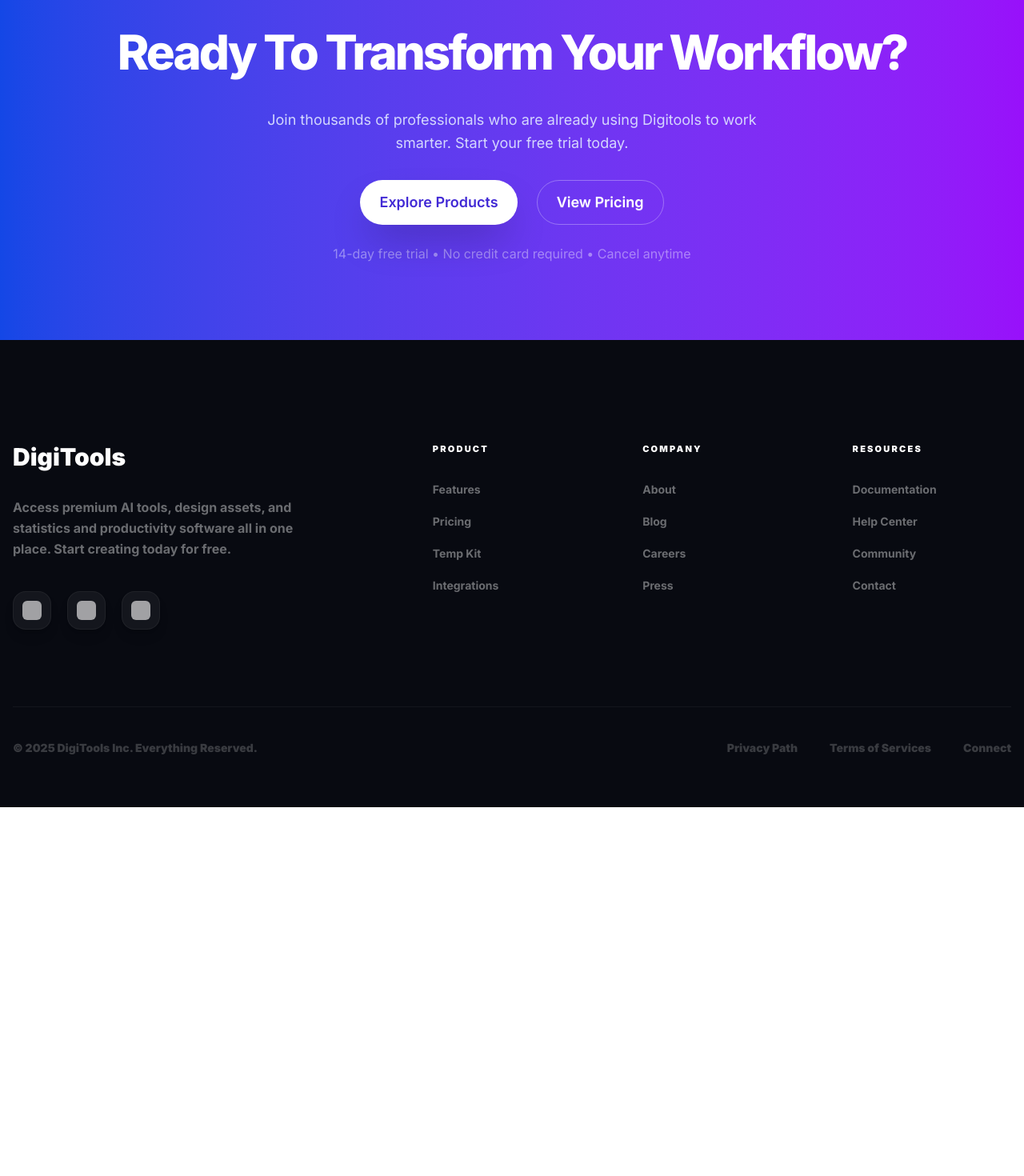
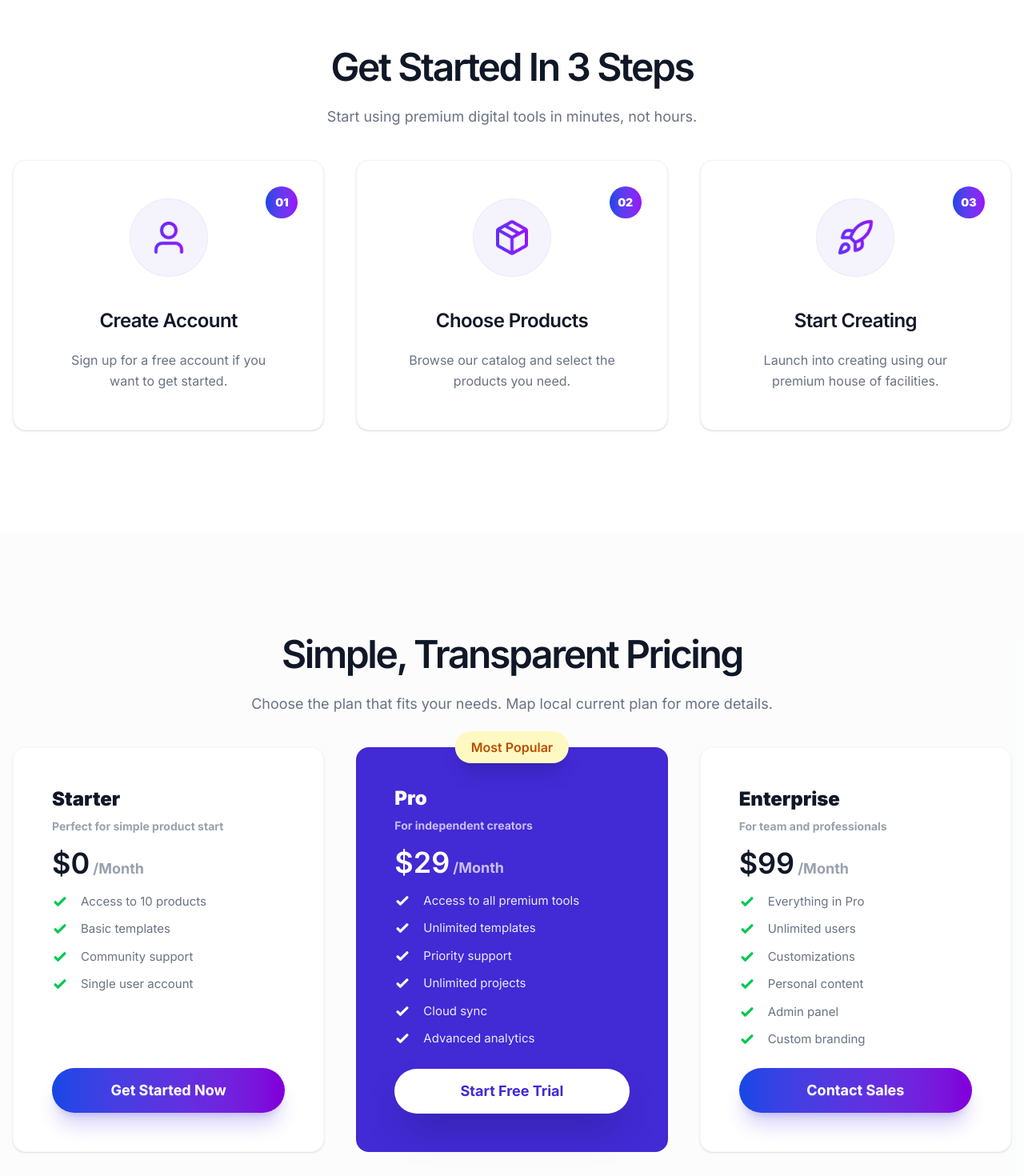
Before and after one commit to rayhan-fardous/digitools-platform, a React (Vite) app: page / in a window 1280 px wide. Shown: the part 1240-2710 px from the top of the page at 80% size. Before the commit the page ends 2249 px from the top, so only its background shows below. Built offline with nearby package versions, Linux system fonts and the light colour scheme.

Commit message:
pricing added

```diff
--- a/src/App.jsx
+++ b/src/App.jsx
@@ -128,13 +128,250 @@ const Stats = () => (
   </section>
 );
 
+const Steps = () => (
+  <section
+    className="py-32 bg-white"
+    style={{ fontFamily: "Inter, sans-serif" }}
+  >
+    <div className="max-w-7xl mx-auto px-4">
+      <div className="text-center mb-10">
+        <h2 className="text-5xl font-semibold text-gray-900 mb-6 tracking-tighter">
+          Get Started In 3 Steps
+        </h2>
+        <p className="text-gray-500 max-w-xl mx-auto text-lg">
+          Start using premium digital tools in minutes, not hours.
+        </p>
+      </div>
+      <div className="grid grid-cols-1 md:grid-cols-3 gap-10">
+        {[
+          {
+            title: "Create Account",
+            desc: "Sign up for a free account if you want to get started.",
+            icon: "user.png",
+            num: "01",
+          },
+          {
+            title: "Choose Products",
+            desc: "Browse our catalog and select the products you need.",
+            icon: "package.png",
+            num: "02",
+          },
+          {
+            title: "Start Creating",
+            desc: "Launch into creating using our premium house of facilities.",
+            icon: "rocket.png",
+            num: "03",
+          },
+        ].map((s, i) => (
+          <div
+            key={i}
+            className="bg-white p-12 rounded-2xl border border-gray-100 hover:shadow-xl transition-all duration-300 relative group overflow-hidden shadow-sm"
+          >
+            <div className="absolute top-8 right-8">
+              <span className="w-10 h-10 rounded-full bg-linear-to-r from-blue-700 to-purple-600 text-white flex items-center justify-center font-black text-sm">
+                {s.num}
+              </span>
+            </div>
+            <div className="w-24 h-24 rounded-full bg-primary/5 flex items-center justify-center mb-10 mx-auto ring-1 ring-primary/10 group-hover:scale-110 transition-transform duration-500 hover:bg-white hover:shadow-inner">
+              <img
+                src={`/${s.icon}`}
+                alt={s.title}
+                className="w-12 h-12 object-contain"
+              />
+            </div>
+            <div className="text-center">
+              <h3 className="text-2xl font-semibold text-gray-900 mb-5 tracking-tight">
+                {s.title}
+              </h3>
+              <p className="text-gray-500 leading-relaxed text-md px-4">
+                {s.desc}
+              </p>
+            </div>
+          </div>
+        ))}
+      </div>
+    </div>
+  </section>
+);
+
+const Pricing = () => (
+  <section
+    className="py-32 bg-gray-50/50"
+    style={{ fontFamily: "Inter, sans-serif" }}
+  >
+    <div className="max-w-7xl mx-auto px-4">
+      <div className="text-center mb-10">
+        <h2 className="text-5xl font-semibold text-gray-900 mb-6 tracking-tighter">
+          Simple, Transparent Pricing
+        </h2>
+        <p className="text-gray-500 max-w-2xl mx-auto text-lg">
+          Choose the plan that fits your needs. Map local current plan for more
+          details.
+        </p>
+      </div>
+      <div className="grid grid-cols-1 lg:grid-cols-3 gap-10 items-stretch">
+        <div className="bg-white p-12 rounded-2xl border border-gray-100/50 hover:shadow-xl transition-all duration-300 relative group overflow-hidden shadow-sm grow flex flex-col">
+          <div className="mb-4">
+            <h3 className="text-2xl font-black text-gray-900 mb-2">Starter</h3>
+            <p className="text-gray-400 font-bold text-sm">
+              Perfect for simple product start
+            </p>
+          </div>
+          <div className="mb-4">
+            <span className="text-4xl font-semibold text-gray-900">$0</span>
+            <span className="text-gray-400 font-bold ml-1 text-lg">/Month</span>
+          </div>
+          <div className="space-y-3 mb-6 grow">
+            {[
+              "Access to 10 products",
+              "Basic templates",
+              "Community support",
+              "Single user account",
+            ].map((f, i) => (
+              <div
+                key={i}
+                className="flex items-center gap-4 text-[15px] text-gray-500"
+              >
+                <svg
+                  className="w-5 h-5 text-green-500 shrink-0"
+                  fill="none"
+                  viewBox="0 0 24 24"
+                  stroke="currentColor"
+                >
+                  <path
+                    strokeLinecap="round"
+                    strokeLinejoin="round"
+                    strokeWidth={4}
+                    d="M5 13l4 4L19 7"
+                  />
+                </svg>
+                {f}
+              </div>
+            ))}
+          </div>
+          <button
+            className="btn bg-linear-to-r from-blue-700 to-purple-700
+hover:from-purple-600 hover:to-pink-500 btn-block rounded-full h-14 text-white shadow-xl shadow-primary/20 border-none font-bold text-lg hover:shadow-2xl transition-all"
+          >
+            Get Started Now
+          </button>
+        </div>
+
+        <div className="bg-primary p-1 rounded-2xl relative grow flex flex-col z-10 shadow-3xl shadow-primary/40 hover:shadow-xl transition-all duration-300 group">
+          <div className="absolute top-0 left-1/2 -translate-x-1/2 -translate-y-1/2 bg-yellow-100 text-[#BB4D00] px-5 py-2 rounded-full text-md font-semibold shadow-xl">
+            Most Popular
+          </div>
+          <div className="bg-primary p-11 rounded-[3rem] h-full flex flex-col text-white">
+            <div className="mb-4">
+              <h3 className="text-2xl font-black mb-2">Pro</h3>
+              <p className="text-white/70 font-bold text-sm">
+                For independent creators
+              </p>
+            </div>
+            <div className="mb-4">
+              <span className="text-4xl font-semibold">$29</span>
+              <span className="text-white/70 font-bold ml-1 text-lg">
+                /Month
+              </span>
+            </div>
+            <div className="space-y-3 mb-6 grow">
+              {[
+                "Access to all premium tools",
+                "Unlimited templates",
+                "Priority support",
+                "Unlimited projects",
+                "Cloud sync",
+                "Advanced analytics",
+              ].map((f, i) => (
+                <div
+                  key={i}
+                  className="flex items-center gap-4 text-[15px] text-white/90"
+                >
+                  <svg
+                    className="w-5 h-5 text-white shrink-0"
+                    fill="none"
+                    viewBox="0 0 24 24"
+                    stroke="currentColor"
+                  >
+                    <path
+                      strokeLinecap="round"
+                      strokeLinejoin="round"
+                      strokeWidth={4}
+                      d="M5 13l4 4L19 7"
+                    />
+                  </svg>
+                  {f}
+                </div>
+              ))}
+            </div>
+            <button className="btn bg-white text-primary border-none hover:bg-gray-50 rounded-full h-14 btn-block shadow-2xl font-bold text-lg px-8">
+              Start Free Trial
+            </button>
+          </div>
+        </div>
+
+        <div className="bg-white p-12 rounded-2xl border border-gray-100/50 hover:shadow-xl transition-all duration-300 relative group overflow-hidden shadow-sm grow flex flex-col">
+          <div className="mb-4">
+            <h3 className="text-2xl font-black text-gray-900 mb-2">
+              Enterprise
+            </h3>
+            <p className="text-gray-400 font-bold text-sm">
+              For team and professionals
+            </p>
+          </div>
+          <div className="mb-4">
+            <span className="text-4xl font-semibold text-gray-900">$99</span>
+            <span className="text-gray-400 font-bold ml-1 text-lg">/Month</span>
+          </div>
+          <div className="space-y-3 mb-6 grow">
+            {[
+              "Everything in Pro",
+              "Unlimited users",
+              "Customizations",
+              "Personal content",
+              "Admin panel",
+              "Custom branding",
+            ].map((f, i) => (
+              <div
+                key={i}
+                className="flex items-center gap-4 text-[15px] text-gray-500"
+              >
+                <svg
+                  className="w-5 h-5 text-green-500 shrink-0"
+                  fill="none"
+                  viewBox="0 0 24 24"
+                  stroke="currentColor"
+                >
+                  <path
+                    strokeLinecap="round"
+                    strokeLinejoin="round"
+                    strokeWidth={4}
+                    d="M5 13l4 4L19 7"
+                  />
+                </svg>
+                {f}
+              </div>
+            ))}
+          </div>
+          <button
+            className="btn bg-linear-to-r from-blue-700 to-purple-700
+hover:from-purple-600 hover:to-pink-500 btn-block rounded-full h-14 text-white shadow-xl shadow-primary/20 border-none font-bold text-lg hover:shadow-2xl transition-all"
+          >
+            Contact Sales
+          </button>
+        </div>
+      </div>
+    </div>
+  </section>
+);
+
 const CTA = () => (
   <section
     className="bg-linear-to-r from-blue-700 to-purple-600"
     style={{ fontFamily: "Inter, sans-serif" }}
   >
     <div className="px-8 py-20 md:p-24 text-center text-white relative overflow-hidden group shadow-3xl shadow-primary/50">
-      <h2 className="text-2xl md:text-6xl font-extrabold mb-8 relative z-10 tracking-tighter leading-tight">
+      <h2 className="text-4xl font-extrabold mb-8 relative z-10 tracking-tighter leading-tight">
         Ready To Transform Your Workflow?
       </h2>
       <p className="text-primary-content text-lg mb-8 max-w-2xl mx-auto relative z-10 opacity-90 leading-relaxed">
@@ -165,7 +402,7 @@ const Footer = () => (
       <div className="grid grid-cols-1 md:grid-cols-2 lg:grid-cols-5 gap-16 mb-24">
         <div className="lg:col-span-2">
           <a className="text-3xl font-black text-white mb-8 block">DigiTools</a>
-          <p className="text-white/40 leading-relaxed font-bold text-base max-w-sm mb-10">
+          <p className="text-white/40 leading-relaxed text-base max-w-sm mb-10">
             Access premium AI tools, design assets, and statistics and
             productivity software all in one place. Start creating today for
             free.
@@ -185,7 +422,7 @@ const Footer = () => (
           <h4 className="font-black mb-8 text-[11px] uppercase tracking-[0.2em] text-white">
             Product
           </h4>
-          <ul className="space-y-5 text-white/40 font-bold text-sm">
+          <ul className="space-y-5 text-white/40 text-sm">
             <li>
               <a className="hover:text-primary transition-colors cursor-pointer">
                 Features
@@ -212,7 +449,7 @@ const Footer = () => (
           <h4 className="font-black mb-8 text-[11px] uppercase tracking-[0.2em] text-white">
             Company
           </h4>
-          <ul className="space-y-5 text-white/40 font-bold text-sm">
+          <ul className="space-y-5 text-white/40 text-sm">
             <li>
               <a className="hover:text-primary transition-colors cursor-pointer">
                 About
@@ -239,7 +476,7 @@ const Footer = () => (
           <h4 className="font-black mb-8 text-[11px] uppercase tracking-[0.2em] text-white">
             Resources
           </h4>
-          <ul className="space-y-5 text-white/40 font-bold text-sm">
+          <ul className="space-y-5 text-white/40 text-sm">
             <li>
               <a className="hover:text-primary transition-colors cursor-pointer">
                 Documentation
@@ -288,6 +525,8 @@ export default function App() {
       <main>
         <Hero />
         <Stats />
+        <Steps />
+        <Pricing />
         <CTA />
       </main>
       <Footer />
```
